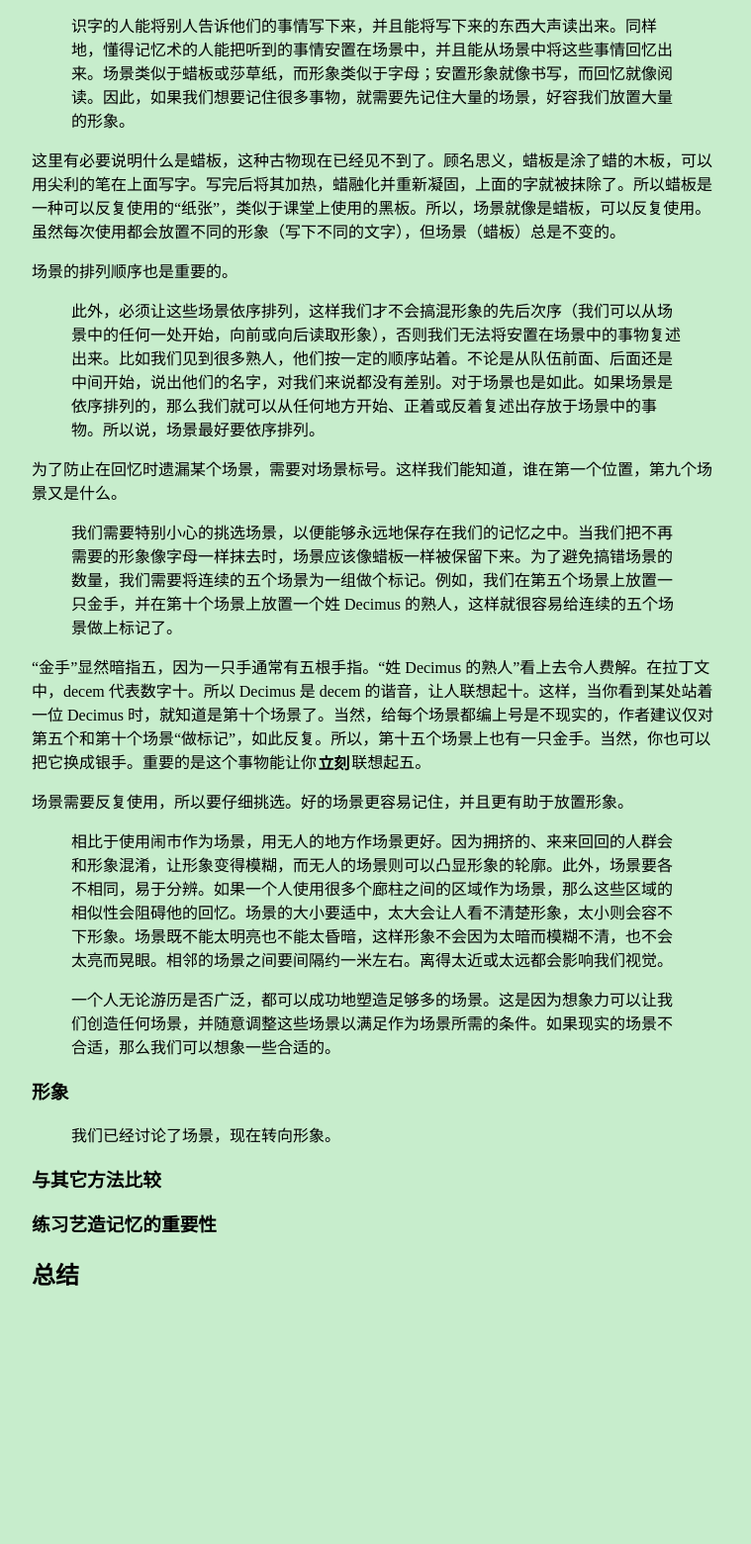
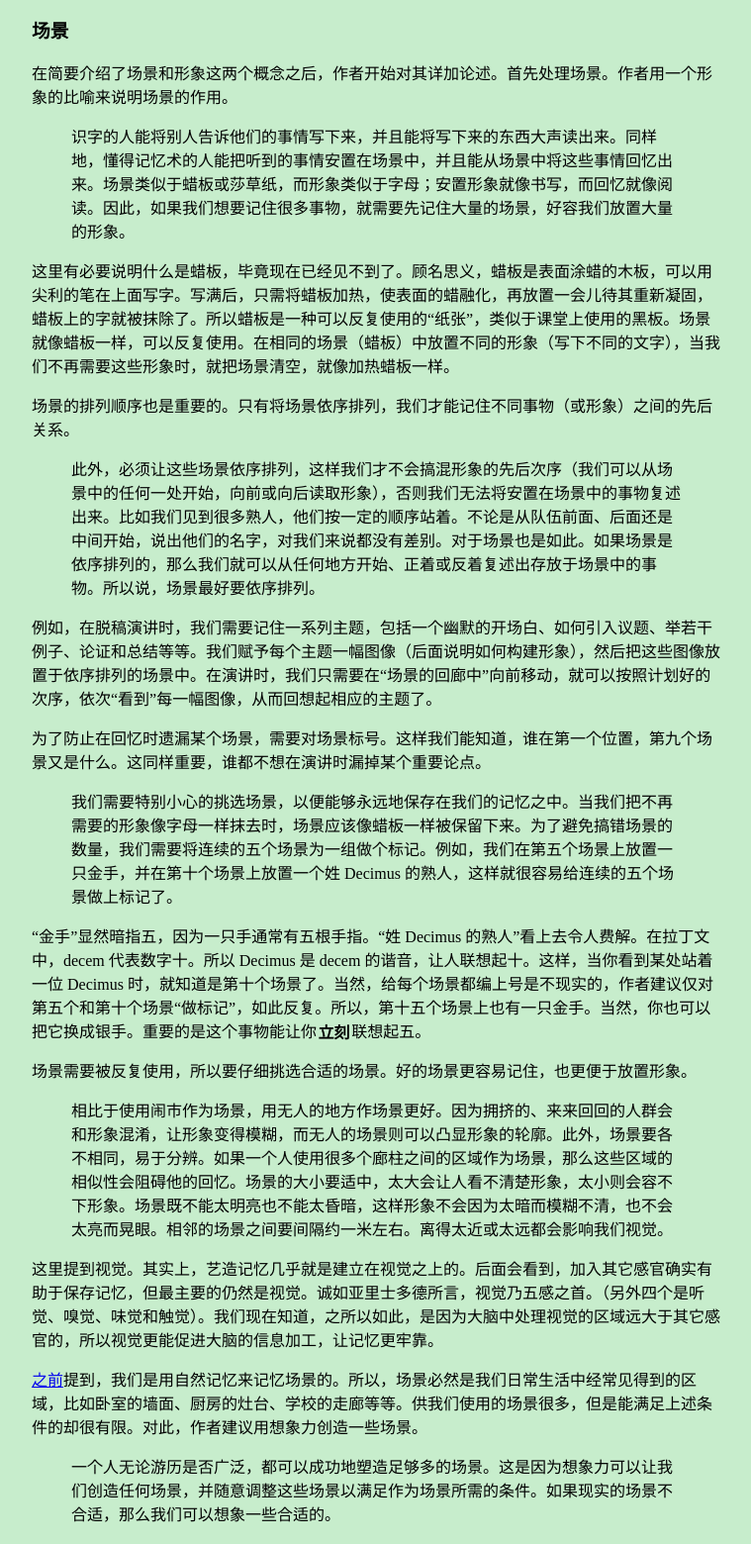
Before and after one commit to shuiruge/art-of-memory, a plain HTML site: page ch1.html in a window 1280 px wide. Shown: the part 1222-2782 px from the top of the page at 99% size, without its empty margins (258-1017 px from the left). Before the commit the page ends 2570 px from the top, so only its background shows below. Drawn offline with Linux system fonts and the light colour scheme.

Commit message:
Finish the section on location.

```diff
--- a/ch1.html
+++ b/ch1.html
@@ -11,7 +11,7 @@
     <h1>（伪托）图留斯·西塞罗的《致赫伦尼》</h1>
     <h2>简介</h2>
     <p>
-      《致赫伦尼》（Rhetorica ad Herennium）是一本古老的修辞学教材，大约于公元前八十年左右成书，流传至今已是残本。幸运的是，书中关于艺造记忆的部分，即 3.16 至 3.24 这几节保存完好，没有残缺，可以让我们窥得两千年前的古人是如何使用艺造记忆的。修辞学是古代西方文人的必修课。不论是辩论、表达思想还是留存墨迹，都离不开良好的修辞学教育。例如在色诺芬的《长征记》中，我们为色诺芬巧妙说服他人的能力所折服，这正是良好修辞学修养的体现。艺造记忆在其中扮演着贯穿始终的角色，犹如梁龙的脊骨。
+      《致赫伦尼》（Rhetorica ad Herennium）是一本古老的修辞学教材，大约于公元前八十年左右成书，流传至今已是残本。幸运的是，书中关于艺造记忆的部分，即 3.16 至 3.24 这几节保存完好，没有残缺，可以让我们一窥两千多年前的人们是如何使用艺造记忆的。修辞学是古代西方文人的必修课。不论是辩论、表达思想还是存留墨迹，都离不开修辞学的教育。例如在《长征记》中，我们为色诺芬巧妙说服他人的能力所折服，这正是良好修辞学修养的体现。艺造记忆在其中扮演着贯穿始终的角色，犹如梁龙的脊骨。
     </p>
     <p>
       这本书的作者名图留斯·西塞罗，与那位古罗马共和国的国父，最终因能言善辩而被敌手用刀插入舌头的西塞罗同名。但实际上我们并不清楚真正的作者是谁，很有可能是在中世纪被划入西塞罗笔下的。
@@ -28,13 +28,14 @@
       <blockquote>
         我们先来看看，究竟什么是记忆。有两种不同的记忆方式：自然记忆和艺造记忆。自然记忆是嵌入我们脑海中记忆，当我们思考时，就会产生自然记忆。艺造记忆是通过系统的训练而获得的。但是就像其它事物一样，先天的记忆力有助于后天的学习，后天习得的记忆术又反过来强化和发展这种先天的能力。因此，先天的记忆力需要通过后天的训练来加强，后天的训练又以先天的记忆力为基础。对于记忆来说，这一点尤为重要。即便是对于那些本身记性就很好的人，这里提到的记忆方法也是很有用的，更不要提那些先天记性就不太行的人了。
       </blockquote>
+      “艺造记忆”一词源于拉丁文 artificiosa memoria，意思是基于艺术规则的记忆。现如今，艺术通常指绘画、书法之类的活动，但在古代，艺术的范围很广，这从拉丁文 ars 中可见一斑。Ars 不但表示艺术（art），还有技术、技巧之义。古罗马人将后天习得的技巧都划入艺术的范畴。
     </p>
     <p>
       接下来讲解什么是艺造记忆。
-      <blockquote>
+      <blockquote id="location-and-image">
         艺造记忆包括场景和形象两部分。场景是指一些自然或人工场地，这些场地规模不大、完整且显眼，我们很容易用自然记忆记住它们。例如一座房子、一个廊柱之间的区域、一个凹处、一个拱门等等。形象指的是我们希望记住的对象的图片、记号或肖像。例如想要记住一匹马、一头狮子或一只鹰，我们必须把它的形象置于一个明确的场景中。
       </blockquote>
-      现在我们经常把这个方法称作“记忆宫殿”。首先，我们把要记忆的事物编码成一幅图像。例如把圆周率 3.14159 用谐音编码成“山顶一寺一壶酒”的图像（请闭上眼想象一下）。接下来把图像“放置”在自己熟悉的空间中，例如挂在卧室的墙上（也请盯着卧室的墙面想象一下）。每日起床入睡时，都能“看到”这些图像。过一段时间，当我们发现可以很好地记住圆周率时，就可以把这幅图丢出窗外（不妨做出从墙上摘下丢出窗外的动作）。卧室的墙面又可以空出来，挂其它需要记住的事物了。
+      现在我们经常把这个方法称作“记忆宫殿”。首先，我们把要记忆的事物编码成一幅图像。例如把圆周率 3.14159 用谐音编码成“山顶一寺一壶酒”的图像（请闭上眼想象一下）。接下来把图像“放置”在自己熟悉的空间中，例如挂在卧室的墙上（也请盯着卧室的墙面想象一下）。每日起床入睡之时，都能“看到”这幅图。过一段时间，当我们发现已经可以很好地记住圆周率时，就可以把这幅图从窗户丢出去（不妨做出从墙上摘下丢出窗外的动作）。卧室的墙面又空出来，可以挂其它需要被记住的事物了。
     </p>
 
     <h3>场景</h3>
@@ -43,35 +44,51 @@
       <blockquote>
         识字的人能将别人告诉他们的事情写下来，并且能将写下来的东西大声读出来。同样地，懂得记忆术的人能把听到的事情安置在场景中，并且能从场景中将这些事情回忆出来。场景类似于蜡板或莎草纸，而形象类似于字母；安置形象就像书写，而回忆就像阅读。因此，如果我们想要记住很多事物，就需要先记住大量的场景，好容我们放置大量的形象。
       </blockquote>
-      这里有必要说明什么是蜡板，这种古物现在已经见不到了。顾名思义，蜡板是涂了蜡的木板，可以用尖利的笔在上面写字。写完后将其加热，蜡融化并重新凝固，上面的字就被抹除了。所以蜡板是一种可以反复使用的“纸张”，类似于课堂上使用的黑板。所以，场景就像是蜡板，可以反复使用。虽然每次使用都会放置不同的形象（写下不同的文字），但场景（蜡板）总是不变的。
+      这里有必要说明什么是蜡板，毕竟现在已经见不到了。顾名思义，蜡板是表面涂蜡的木板，可以用尖利的笔在上面写字。写满后，只需将蜡板加热，使表面的蜡融化，再放置一会儿待其重新凝固，蜡板上的字就被抹除了。所以蜡板是一种可以反复使用的“纸张”，类似于课堂上使用的黑板。场景就像蜡板一样，可以反复使用。在相同的场景（蜡板）中放置不同的形象（写下不同的文字），当我们不再需要这些形象时，就把场景清空，就像加热蜡板一样。
     </p>
     <p>
-      场景的排列顺序也是重要的。
+      场景的排列顺序也是重要的。只有将场景依序排列，我们才能记住不同事物（或形象）之间的先后关系。
       <blockquote>
         此外，必须让这些场景依序排列，这样我们才不会搞混形象的先后次序（我们可以从场景中的任何一处开始，向前或向后读取形象），否则我们无法将安置在场景中的事物复述出来。比如我们见到很多熟人，他们按一定的顺序站着。不论是从队伍前面、后面还是中间开始，说出他们的名字，对我们来说都没有差别。对于场景也是如此。如果场景是依序排列的，那么我们就可以从任何地方开始、正着或反着复述出存放于场景中的事物。所以说，场景最好要依序排列。
       </blockquote>
-      为了防止在回忆时遗漏某个场景，需要对场景标号。这样我们能知道，谁在第一个位置，第九个场景又是什么。
+      例如，在脱稿演讲时，我们需要记住一系列主题，包括一个幽默的开场白、如何引入议题、举若干例子、论证和总结等等。我们赋予每个主题一幅图像（后面说明如何构建形象），然后把这些图像放置于依序排列的场景中。在演讲时，我们只需要在“场景的回廊中”向前移动，就可以按照计划好的次序，依次“看到”每一幅图像，从而回想起相应的主题了。
+    </p>
+    <p>
+      为了防止在回忆时遗漏某个场景，需要对场景标号。这样我们能知道，谁在第一个位置，第九个场景又是什么。这同样重要，谁都不想在演讲时漏掉某个重要论点。
       <blockquote>
         我们需要特别小心的挑选场景，以便能够永远地保存在我们的记忆之中。当我们把不再需要的形象像字母一样抹去时，场景应该像蜡板一样被保留下来。为了避免搞错场景的数量，我们需要将连续的五个场景为一组做个标记。例如，我们在第五个场景上放置一只金手，并在第十个场景上放置一个姓 Decimus 的熟人，这样就很容易给连续的五个场景做上标记了。
       </blockquote>
       <q>金手</q>显然暗指五，因为一只手通常有五根手指。<q>姓 Decimus 的熟人</q>看上去令人费解。在拉丁文中，decem 代表数字十。所以 Decimus 是 decem 的谐音，让人联想起十。这样，当你看到某处站着一位 Decimus 时，就知道是第十个场景了。当然，给每个场景都编上号是不现实的，作者建议仅对第五个和第十个场景“做标记”，如此反复。所以，第十五个场景上也有一只金手。当然，你也可以把它换成银手。重要的是这个事物能让你<strong>立刻</strong>联想起五。
     </p>
     <p>
-      场景需要反复使用，所以要仔细挑选。好的场景更容易记住，并且更有助于放置形象。
+      场景需要被反复使用，所以要仔细挑选合适的场景。好的场景更容易记住，也更便于放置形象。
       <blockquote>
         相比于使用闹市作为场景，用无人的地方作场景更好。因为拥挤的、来来回回的人群会和形象混淆，让形象变得模糊，而无人的场景则可以凸显形象的轮廓。此外，场景要各不相同，易于分辨。如果一个人使用很多个廊柱之间的区域作为场景，那么这些区域的相似性会阻碍他的回忆。场景的大小要适中，太大会让人看不清楚形象，太小则会容不下形象。场景既不能太明亮也不能太昏暗，这样形象不会因为太暗而模糊不清，也不会太亮而晃眼。相邻的场景之间要间隔约一米左右。离得太近或太远都会影响我们视觉。
       </blockquote>
+      这里提到视觉。其实上，艺造记忆几乎就是建立在视觉之上的。后面会看到，加入其它感官确实有助于保存记忆，但最主要的仍然是视觉。诚如亚里士多德所言，视觉乃五感之首。（另外四个是听觉、嗅觉、味觉和触觉）。我们现在知道，之所以如此，是因为大脑中处理视觉的区域远大于其它感官的，所以视觉更能促进大脑的信息加工，让记忆更牢靠。
     </p>
     <p>
+      <a href="#location-and-image">之前</a>提到，我们是用自然记忆来记忆场景的。所以，场景必然是我们日常生活中经常见得到的区域，比如卧室的墙面、厨房的灶台、学校的走廊等等。供我们使用的场景很多，但是能满足上述条件的却很有限。对此，作者建议用想象力创造一些场景。
       <blockquote>
         一个人无论游历是否广泛，都可以成功地塑造足够多的场景。这是因为想象力可以让我们创造任何场景，并随意调整这些场景以满足作为场景所需的条件。如果现实的场景不合适，那么我们可以想象一些合适的。
       </blockquote>
+      例如，作为《哈利·波特》系列小说的狂热粉丝，对我来说霍格沃兹城堡就是取之不尽的场景之源。
+    </p>
+    <p>
+      对于场景的讨论到此为止。我们把日常生活中经常见到的区域设置成场景，赋予这些场景顺序，做上“数字”标签以免遗漏。好的场景能让我们“看”清楚放置于其中的形象。
     </p>
 
     <h3>形象</h3>
     <p>
+      接下来，作者深入探讨形象。
       <blockquote>
-        我们已经讨论了场景，现在转向形象。
+        我们已经讨论了场景，现在转向形象。形象必须要能唤醒记忆，为此，我们应该挑选与要记忆的事物有联系的东西来构建形象。
+      </blockquote>
+      在圆周率的例子中，形象是一幅图。但形象也可以是雕像，几个活生生的人，一只斯芬克斯等等。总而言之，形象首先是视觉的，因为眼睛看到的事物最令人难忘。也可以动用其它感官作为辅助。如果尖叫的斯芬克斯更让你印象深刻，那就让它高声尖叫吧（它不小心踩在图钉上，痛得失声尖叫）。
+    </p>
+    <p>
+      <blockquote>
+        记忆有两种不同的类型，一种是对事件的记忆，一种是对词语的记忆。要记住事件，我们需要构建了能够呈现整个事件的形象。要记住词语，我们需要将其中的每一个名词转换成一个形象。我们经常需要用一个形象来表示整个事件。
       </blockquote>
     </p>
 
```
